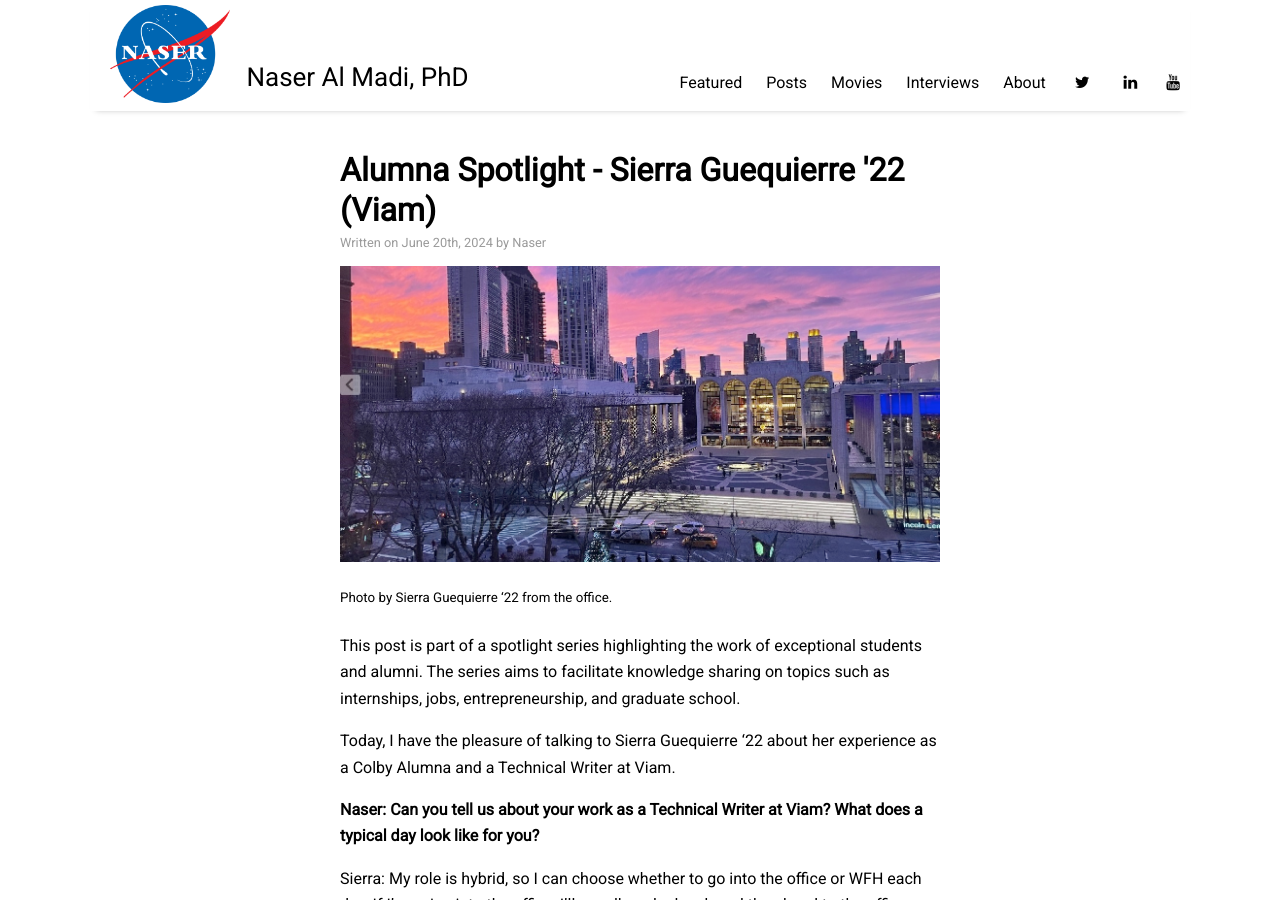
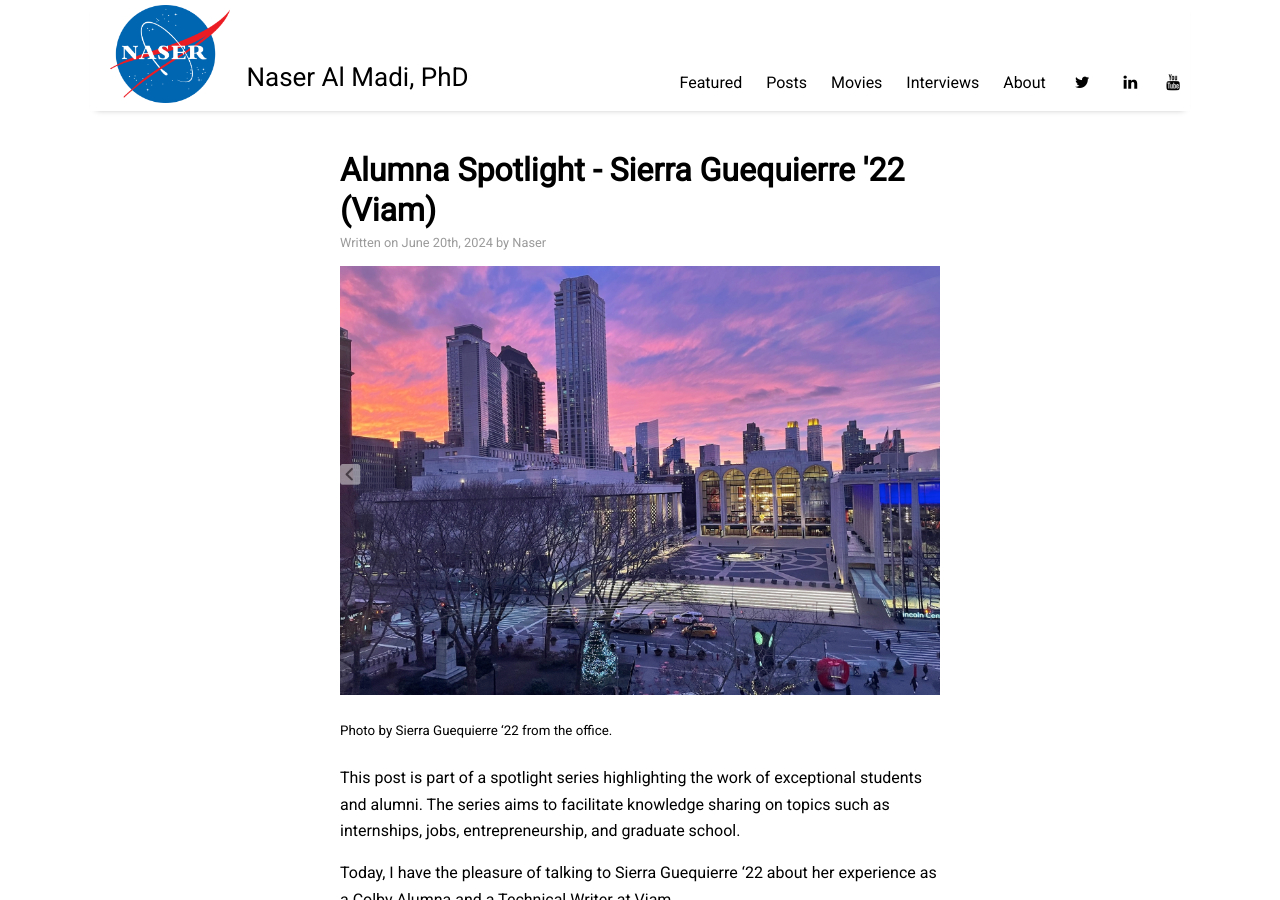
Before and after one commit to nalmadi/nalmadi.github.io, a Jekyll site: the page built from _posts/2024-06-20-student-interview-Sierra-Guequierre.md, in a window 1280 px wide and 900 px high. Built offline with Jekyll 4.4.1, drawn with Linux system fonts in a browser that asks for light colours; nearby versions of some CDN libraries.

Commit message:
Update 2024-06-20-student-interview-Sierra-Guequierre.md

```diff
--- a/_posts/2024-06-20-student-interview-Sierra-Guequierre.md
+++ b/_posts/2024-06-20-student-interview-Sierra-Guequierre.md
@@ -4,10 +4,10 @@
 author: "Naser"
 categories: Interview
 tags: [Interview, student]
-image: https://nalmadi.github.io/assets/img/Screenshot 2024-06-01 at 10.31.02_AM -short.jpg
+image: https://nalmadi.github.io/assets/img/10.31.02_AM2.jpg
 published: true
 ---
-<meta name="image" property="og:image" content="https://nalmadi.github.io/assets/img/Screenshot 2024-06-01 at 10.31.02_AM -short.jpg">
+<meta name="image" property="og:image" content="https://nalmadi.github.io/assets/img/10.31.02_AM2.jpg">
 <sup>Photo by Sierra Guequierre '22 from the office.</sup>
 
 
```
